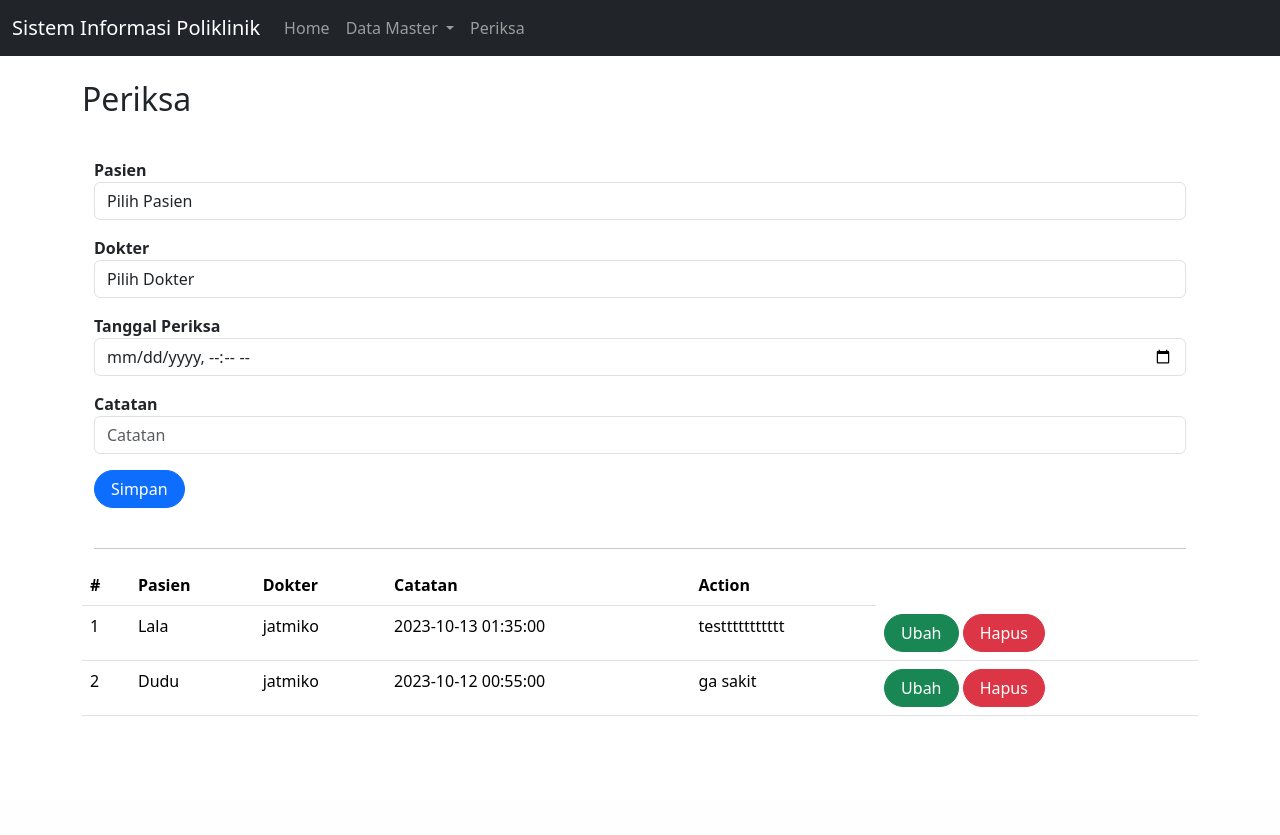
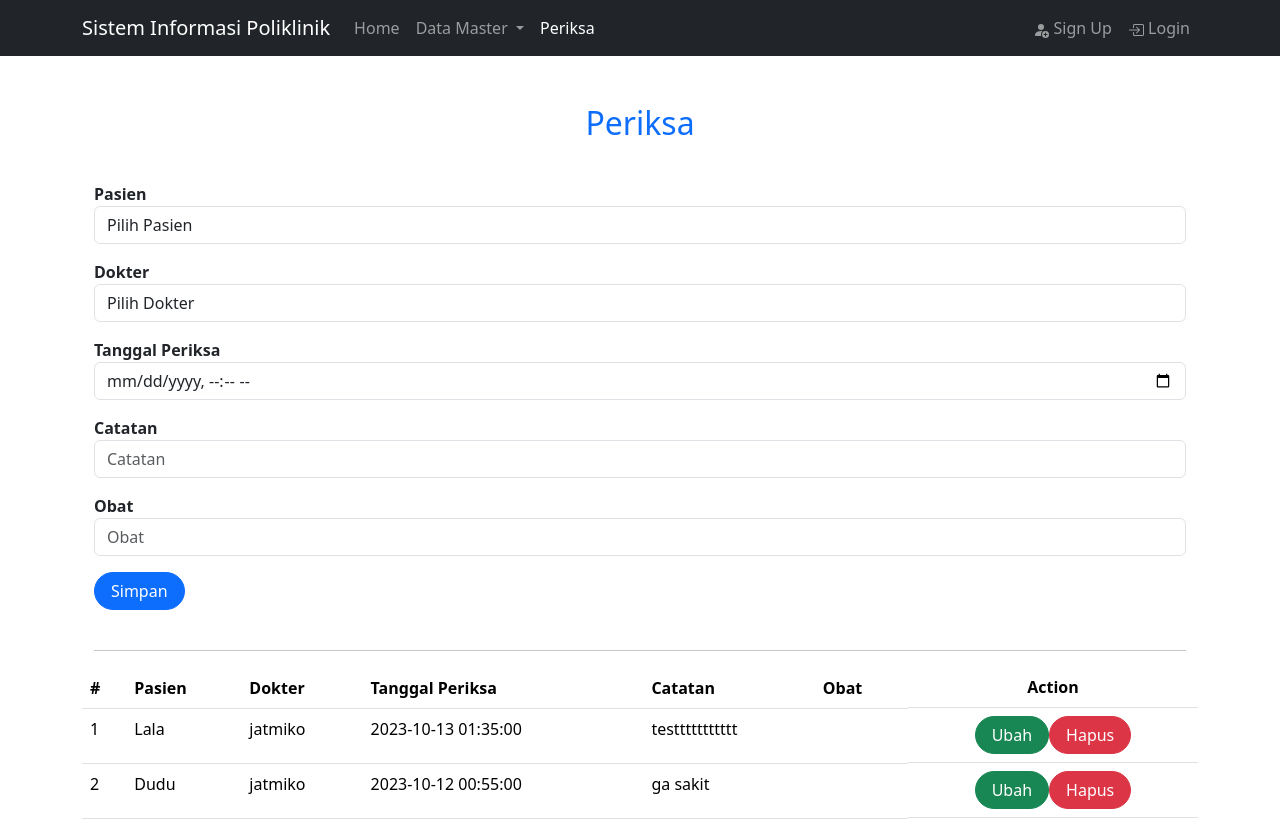
Before and after one commit to vigorjs/bengkel-koding, a PHP site: page /index.php?page=periksa in a window 1280 px wide. Before the commit the page ends 716 px from the top, so only its background shows below. Run offline with PHP 8.4, Linux system fonts and the light colour scheme; data comes from the database, SQL or seed files in the repository; data that the repository does not hold is empty.

Commit message:
feat: add login register, add column obat

```diff
--- a/index.php
+++ b/index.php
@@ -14,21 +14,22 @@ require_once "conn.php";
 <body>
     <header>
         <nav class="navbar navbar-expand-lg  navbar-dark bg-dark">
-            <div class="container-fluid">
+            <div class="container container-fluid">
                 <a class="navbar-brand" href="#">
                     Sistem Informasi Poliklinik
                 </a>
                 <button class="navbar-toggler" type="button" data-bs-toggle="collapse" data-bs-target="#navbarNavDropdown" aria-controls="navbarNavDropdown" aria-expanded="false" aria-label="Toggle navigation">
+                    <span class="navbar-toggler-icon"></span>
                 </button>
                 <div class="collapse navbar-collapse" id="navbarNavDropdown">
                     <ul class="navbar-nav">
                         <li class="nav-item">
-                            <a class="nav-link" aria-current="page" href="index.php">
+                            <a class="nav-link <?= (!isset($_GET['page'])) ? 'active' : '' ?>" aria-current="page" href="index.php">
                                 Home
                             </a>
                         </li>
                         <li class="nav-item dropdown">
-                            <a class="nav-link dropdown-toggle" href="#" id="navbarDropdown" role="button" data-bs-toggle="dropdown" aria-expanded="false">
+                            <a class="nav-link dropdown-toggle <?= (isset($_GET['page']) && ($_GET['page'] == 'pasien' || $_GET['page'] == 'dokter')) ? 'active' : '' ?>" href="#" id="navbarDropdown" role="button" data-bs-toggle="dropdown" aria-expanded="false">
                                 Data Master
                             </a>
                             <ul class="dropdown-menu" aria-labelledby="navbarDropdown">
@@ -45,21 +46,33 @@ require_once "conn.php";
                             </ul>
                         </li>
                         <li class="nav-item">
-                            <a class="nav-link" href="index.php?page=periksa">
+                            <a class="nav-link <?= (isset($_GET['page']) && $_GET['page'] == 'periksa') ? 'active' : '' ?>" href="index.php?page=periksa">
                                 Periksa
                             </a>
                         </li>
                     </ul>
                 </div>
+                <ul class="nav navbar-nav navbar-right">
+                    <li class="nav-item"><a class="nav-link <?= (isset($_GET['page']) && $_GET['page'] == 'register') ? 'active' : '' ?>" href="index.php?page=register"><svg xmlns="http://www.w3.org/2000/svg" width="16" height="16" fill="currentColor" class="bi bi-person-fill-add" viewBox="0 0 16 16">
+                                <path d="M12.5 16a3.5 3.5 0 1 0 0-7 3.5 3.5 0 0 0 0 7Zm.5-5v1h1a.5.5 0 0 1 0 1h-1v1a.5.5 0 0 1-1 0v-1h-1a.5.5 0 0 1 0-1h1v-1a.5.5 0 0 1 1 0Zm-2-6a3 3 0 1 1-6 0 3 3 0 0 1 6 0Z" />
+                                <path d="M2 13c0 1 1 1 1 1h5.256A4.493 4.493 0 0 1 8 12.5a4.49 4.49 0 0 1 1.544-3.393C9.077 9.038 8.564 9 8 9c-5 0-6 3-6 4Z" />
+                            </svg> Sign Up</a></li>
+                    <li class="nav-item"><a class="nav-link <?= (isset($_GET['page']) && $_GET['page'] == 'login') ? 'active' : '' ?>" href="index.php?page=login"><svg xmlns="http://www.w3.org/2000/svg" width="16" height="16" fill="currentColor" class="bi bi-box-arrow-in-right" viewBox="0 0 16 16">
+                                <path fill-rule="evenodd" d="M6 3.5a.5.5 0 0 1 .5-.5h8a.5.5 0 0 1 .5.5v9a.5.5 0 0 1-.5.5h-8a.5.5 0 0 1-.5-.5v-2a.5.5 0 0 0-1 0v2A1.5 1.5 0 0 0 6.5 14h8a1.5 1.5 0 0 0 1.5-1.5v-9A1.5 1.5 0 0 0 14.5 2h-8A1.5 1.5 0 0 0 5 3.5v2a.5.5 0 0 0 1 0v-2z" />
+                                <path fill-rule="evenodd" d="M11.854 8.354a.5.5 0 0 0 0-.708l-3-3a.5.5 0 1 0-.708.708L10.293 7.5H1.5a.5.5 0 0 0 0 1h8.793l-2.147 2.146a.5.5 0 0 0 .708.708l3-3z" />
+                            </svg> Login</a></li>
+                </ul>
             </div>
         </nav>
     </header>
+
+
 
     <main role="main" class="container">
         <?php
         if (isset($_GET['page'])) {
         ?>
-            <h2 class="mt-4"><?php echo ucwords($_GET['page']) ?></h2>
+            <h2 class="text-primary mt-5 d-flex justify-content-center"><?php echo ucwords($_GET['page']) ?></h2>
         <?php
             include($_GET['page'] . ".php");
         } else {
--- a/periksa.php
+++ b/periksa.php
@@ -5,11 +5,12 @@ if (isset($_POST['simpan'])) {
     $id_dokter = $_POST['dokter'];
     $tgl_periksa = $_POST['tgl_periksa'];
     $catatan = $_POST['catatan'];
+    $obat = $_POST['obat'];
 
     if (!isset($_GET['id'])) {
-        $query = "INSERT INTO periksa (id_pasien, id_dokter, tgl_periksa, catatan) VALUES ('$id_pasien', '$id_dokter', '$tgl_periksa', '$catatan')";
+        $query = "INSERT INTO periksa (id_pasien, id_dokter, tgl_periksa, catatan, obat) VALUES ('$id_pasien', '$id_dokter', '$tgl_periksa', '$catatan', '$obat')";
     } else {
-        $query = "UPDATE `periksa` SET `id_pasien` = '$id_pasien', `id_dokter` = '$id_dokter', `tgl_periksa` = '$tgl_periksa', `catatan` = '$catatan' WHERE id='" . $_GET['id'] . "'";
+        $query = "UPDATE `periksa` SET `id_pasien` = '$id_pasien', `id_dokter` = '$id_dokter', `tgl_periksa` = '$tgl_periksa', `catatan` = '$catatan', `obat` = '$obat' WHERE id='" . $_GET['id'] . "'";
     }
     $result = mysqli_query($mysqli, $query);
 
@@ -39,11 +40,12 @@ if (isset($_GET['aksi'])) {
                 $ambil_data_periksa = mysqli_query($mysqli, "SELECT * FROM periksa WHERE id = '$id_periksa'");
                 $data_periksa = mysqli_fetch_assoc($ambil_data_periksa);
 
-                // Selanjutnya, Anda dapat menambahkan kode ini di setiap input untuk mengisi nilai-nilai form
+                //untuk mengisi nilai-nilai form
                 $id_pasien2 = $data_periksa['id_pasien'];
                 $id_dokter2 = $data_periksa['id_dokter'];
                 $tgl_periksa2 = $data_periksa['tgl_periksa'];
                 $catatan2 = $data_periksa['catatan'];
+                $obat2 = $data_periksa['obat'];
             ?>
                 <input type="hidden" name="id" value="<?php echo $id_periksa ?>">
             <?php
@@ -60,12 +62,14 @@ if (isset($_GET['aksi'])) {
                             if (!isset($_GET['id'])) {
                                 $selected = ($data['id'] == $id_pasien) ? 'selected="selected"' : '';
                         ?>
-                                <option value="<?php echo $data['id'] ?>" <?php echo $selected ?>><?php echo $data['nama'] ?></option>
+                                <option value="<?php echo $data['id'] ?>" <?php echo $selected ?>><?php echo $data['nama'] ?>
+                                </option>
                             <?php
                             } else {
                                 $selected = ($data['id'] == $id_pasien2) ? 'selected="selected"' : '';
                             ?>
-                                <option value="<?php echo $id_pasien2 ?>" <?php echo $selected ?>><?php echo $data['nama'] ?></option>
+                                <option value="<?php echo $id_pasien2 ?>" <?php echo $selected ?>><?php echo $data['nama'] ?>
+                                </option>
                         <?php
                             }
                         }
@@ -82,12 +86,14 @@ if (isset($_GET['aksi'])) {
                             if (!isset($_GET['id'])) {
                                 $selected = ($data['id'] == $id_dokter) ? 'selected="selected"' : '';
                         ?>
-                                <option value="<?php echo $data['id'] ?>" <?php echo $selected ?>><?php echo $data['nama'] ?></option>
+                                <option value="<?php echo $data['id'] ?>" <?php echo $selected ?>><?php echo $data['nama'] ?>
+                                </option>
                             <?php
                             } else {
                                 $selected = ($data['id'] == $id_dokter2) ? 'selected="selected"' : '';
                             ?>
-                                <option value="<?php echo $id_dokter2 ?>" <?php echo $selected ?>><?php echo $data['nama'] ?></option>
+                                <option value="<?php echo $id_dokter2 ?>" <?php echo $selected ?>><?php echo $data['nama'] ?>
+                                </option>
                         <?php
                             }
                         }
@@ -106,6 +112,12 @@ if (isset($_GET['aksi'])) {
                     </label>
                     <input type="text" class="form-control" name="catatan" id="catatan" placeholder="Catatan" value="<?php echo isset($catatan2) ? $catatan2 : ''; ?>">
                 </div>
+                <div class="form-input mt-3">
+                    <label for="obat" class="fw-bold">
+                        Obat
+                    </label>
+                    <input type="text" class="form-control" name="obat" id="obat" placeholder="Obat" value="<?php echo isset($obat2) ? $obat2 : ''; ?>">
+                </div>
                 <button type="submit" class="btn btn-primary rounded-pill px-3 mt-3" name="simpan">Simpan</button>
             </div>
         </form>
@@ -121,8 +133,10 @@ if (isset($_GET['aksi'])) {
                 <th scope="col">#</th>
                 <th scope="col">Pasien</th>
                 <th scope="col">Dokter</th>
+                <th scope="col">Tanggal Periksa</th>
                 <th scope="col">Catatan</th>
-                <th>Action</th>
+                <th scope="col">Obat</th>
+                <th class="d-flex justify-content-center">Action</th>
             </tr>
         </thead>
         <tbody>
@@ -137,7 +151,8 @@ if (isset($_GET['aksi'])) {
                     <td><?php echo $data['nama_dokter'] ?></td>
                     <td><?php echo $data['tgl_periksa'] ?></td>
                     <td><?php echo $data['catatan'] ?></td>
-                    <td>
+                    <td><?php echo $data['obat'] ?></td>
+                    <td class="d-flex justify-content-center">
                         <a class="btn btn-success rounded-pill px-3" href="index.php?page=periksa&id=<?php echo $data['id'] ?>">
                             Ubah</a>
                         <a class="btn btn-danger rounded-pill px-3" href="index.php?page=periksa&id=<?php echo $data['id'] ?>&aksi=hapus">Hapus</a>
```
Also changed, not shown: login.php (added, +14 -0 lines), register.php (added, +18 -0 lines).
